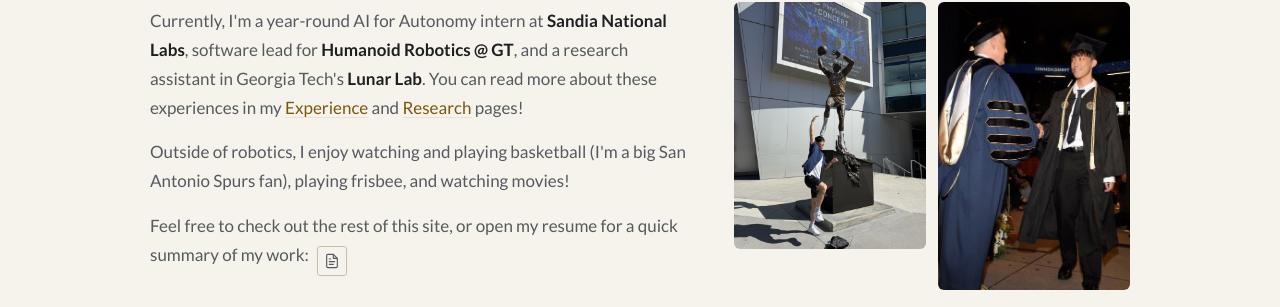
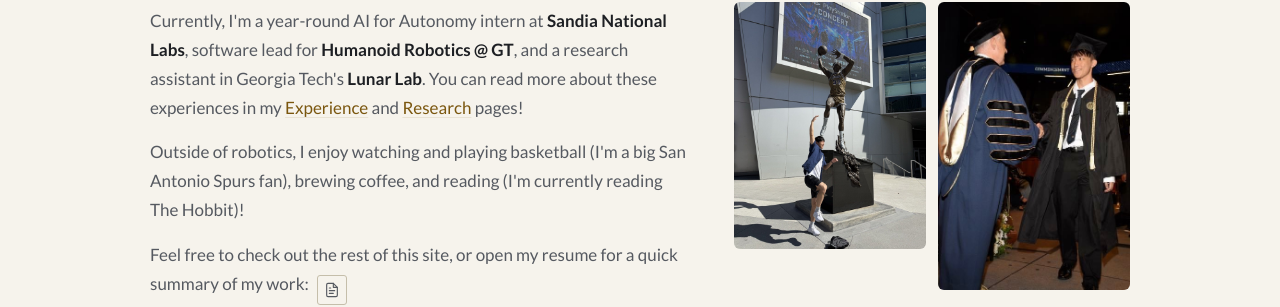
Before and after one commit to ANDREW-Li-33/portfolio_andrewli, a React (Vite) app: page /about in a window 1280 px wide. Shown: the part 420-727 px from the top of the page. Built offline with nearby package versions, Linux system fonts and the light colour scheme.

Commit message:
updated about me hobbies

```diff
--- a/src/pages/About.tsx
+++ b/src/pages/About.tsx
@@ -46,7 +46,7 @@ export default function About({ onNav }: AboutProps) {
               pages!
             </p>
             <p>
-              Outside of robotics, I enjoy watching and playing basketball (I'm a big San Antonio Spurs fan), playing frisbee, and watching movies!
+              Outside of robotics, I enjoy watching and playing basketball (I'm a big San Antonio Spurs fan), brewing coffee, and reading (I'm currently reading The Hobbit)!
             </p>
 
             <p>
```
